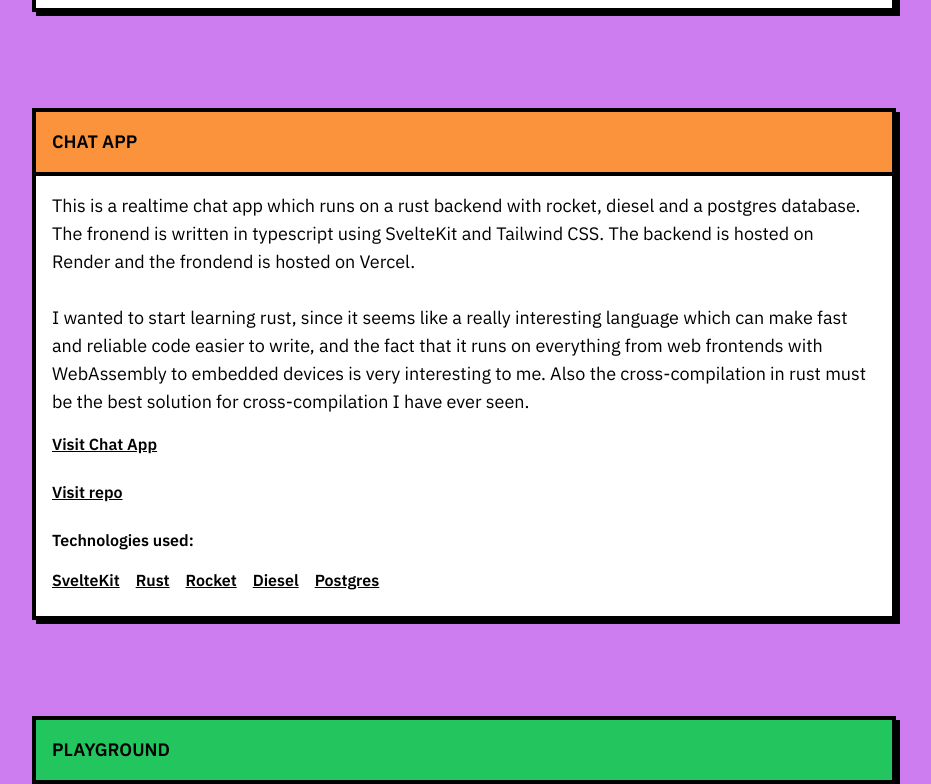
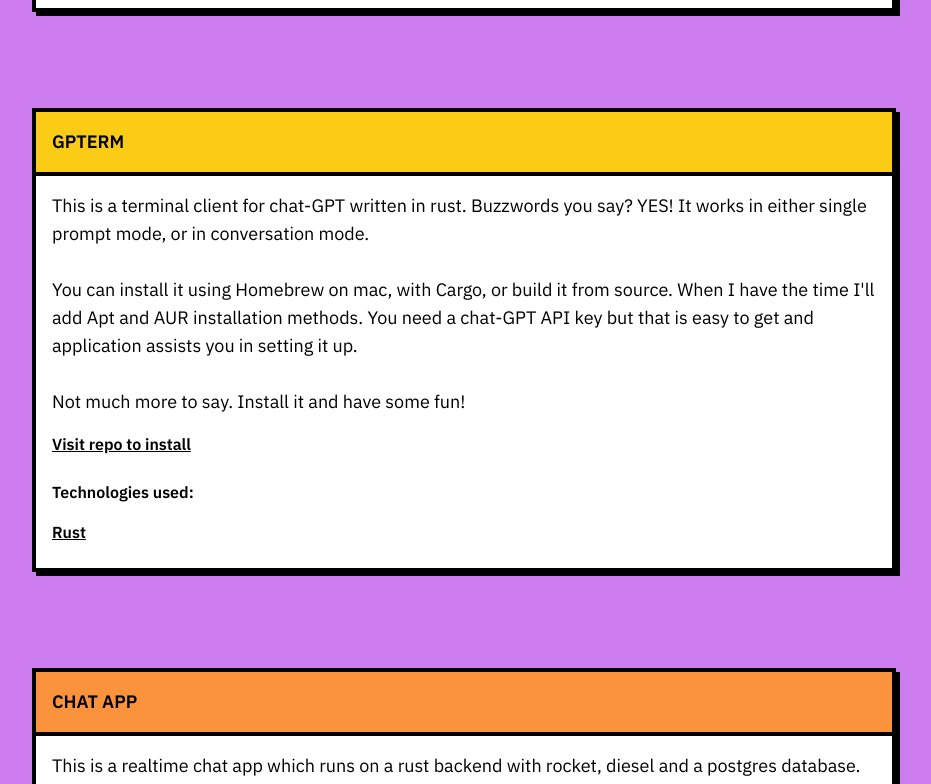
Before and after one commit to frikksol/personal-website, a SvelteKit app: page /projects in a window 1280 px wide. Shown: the part 980-1764 px from the top of the page, without its empty margins (176-1107 px from the left). Built offline with nearby package versions, Linux system fonts and the light colour scheme.

Commit message:
✨ Add gpterm

```diff
--- /dev/null
+++ b/src/components/cards/projects/gpterm.svelte
@@ -0,0 +1,28 @@
+<script lang="ts">
+  import TechTag from "../../tags/techTag.svelte";
+  import StandardCard from "../standardCard.svelte";
+</script>
+
+<StandardCard headerColor="bg-yellow-400" bodyColor="bg-white" title="gpterm">
+  <p class="text-lg">
+    This is a terminal client for chat-GPT written in rust. Buzzwords you say?
+    YES! It works in either single prompt mode, or in conversation mode.
+    <br /><br />
+    You can install it using Homebrew on mac, with Cargo, or build it from source.
+    When I have the time I'll add Apt and AUR installation methods. You need a chat-GPT
+    API key but that is easy to get and application assists you in setting it up.
+    <br /><br />
+    Not much more to say. Install it and have some fun!
+  </p>
+  <div class="space mt-2 flex flex-row flex-wrap">
+    <TechTag
+      href="https://github.com/frikksol/gpterm"
+      text="Visit repo to install"
+    />
+  </div>
+
+  <h1 class="pt-4 font-semibold">Technologies used:</h1>
+  <div class="space mt-2 flex flex-row flex-wrap">
+    <TechTag href="https://www.rustlang.org/" text="Rust" />
+  </div>
+</StandardCard>
--- a/src/routes/projects/+page.svelte
+++ b/src/routes/projects/+page.svelte
@@ -1,6 +1,7 @@
 <script lang="ts">
   import BorderHref from "../../components/buttons/borderHref.svelte";
   import ChatAppCard from "../../components/cards/projects/chatAppCard.svelte";
+  import Gpterm from "../../components/cards/projects/gpterm.svelte";
   import Playground from "../../components/cards/projects/playground.svelte";
   import ThisWebsiteCard from "../../components/cards/projects/thisWebsiteCard.svelte";
 
@@ -34,6 +35,7 @@
   {#if singleCol}
     <div class="grid grid-cols-1 gap-0 px-6 py-12 xl:px-52">
       <ThisWebsiteCard />
+      <Gpterm />
       <ChatAppCard />
       <Playground />
     </div>
@@ -44,6 +46,7 @@
         <Playground />
       </div>
       <div class="pl-6 pr-8">
+        <Gpterm />
         <ChatAppCard />
       </div>
     </div>
```
